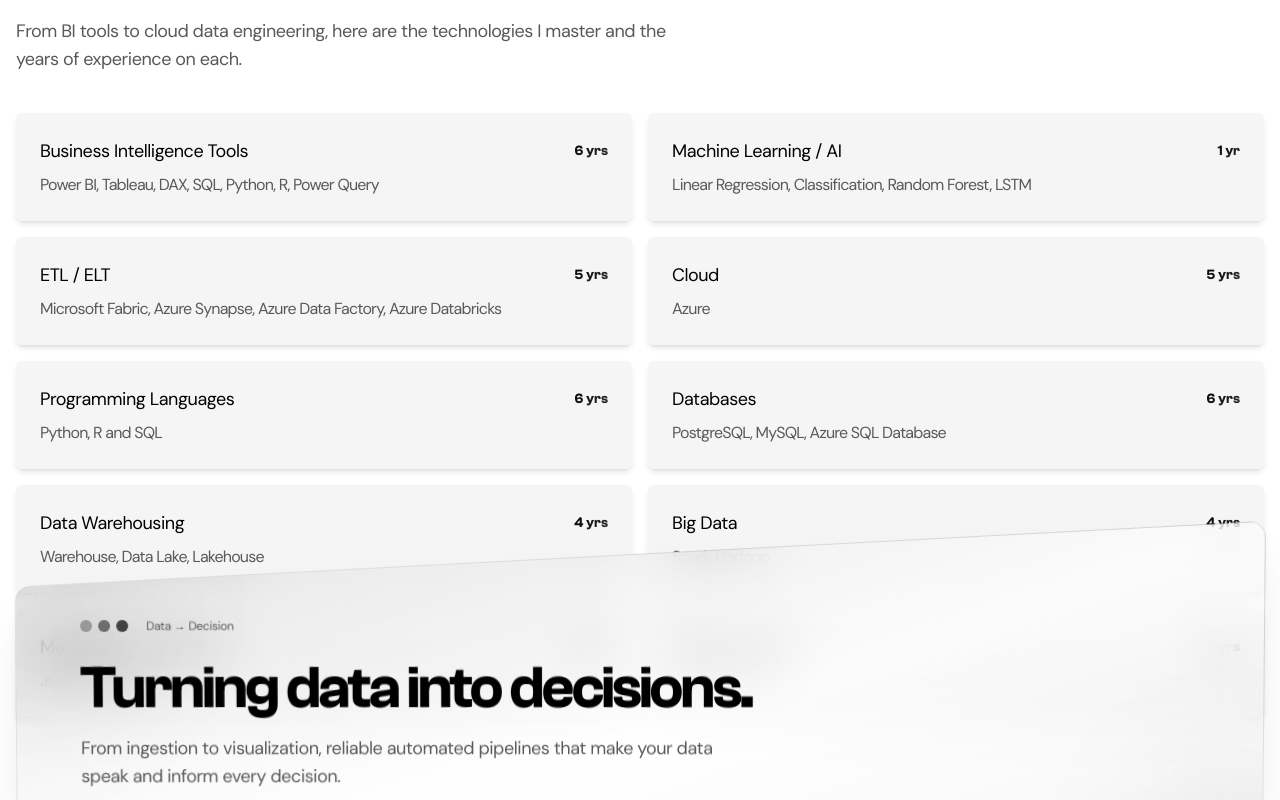
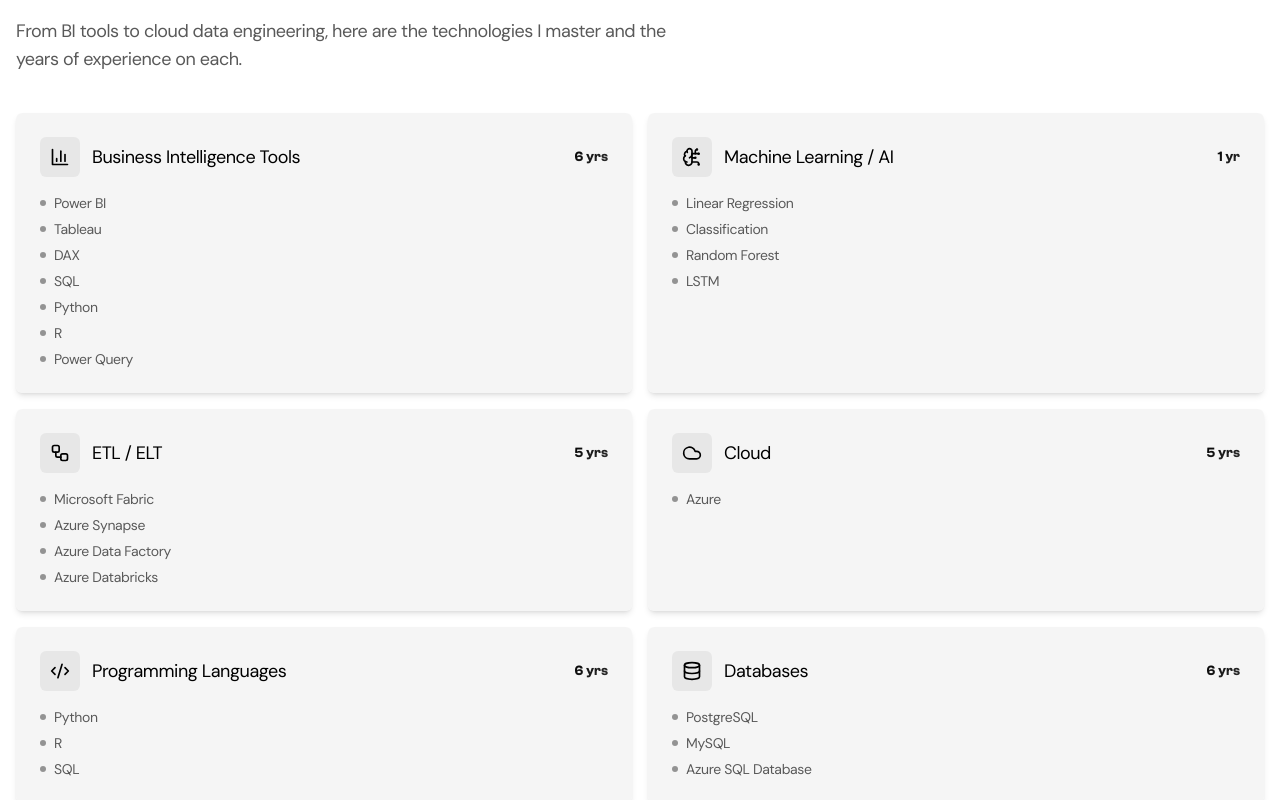
Before and after one commit to yohivana-KYIM/Carlos-Taponjou, a Next.js app: page / in a window 1280 px wide. Shown: the part 2080-2880 px from the top of the page. Built offline with nearby package versions, Linux system fonts and the light colour scheme.

Commit message:
first commit

```diff
--- a/src/pages/index.tsx
+++ b/src/pages/index.tsx
@@ -15,6 +15,11 @@
   FileText,
   Github,
   Linkedin,
+  Code2,
+  Warehouse,
+  Layers,
+  ClipboardList,
+  GitBranch,
 } from "lucide-react";
 import { TriangleDownIcon } from "@radix-ui/react-icons";
 import DataVisual from "@/components/DataVisual";
@@ -48,6 +53,20 @@
 
 // Icons paired by index with translations.domains.items
 const domainIcons = [Cloud, Database, BrainCircuit, BarChart3, Workflow];
+
+// Icons paired by index with translations.skills.items
+const skillIcons = [
+  BarChart3, // Business Intelligence
+  BrainCircuit, // Machine Learning / IA
+  Workflow, // ETL / ELT
+  Cloud, // Cloud
+  Code2, // Programming languages
+  Database, // Databases
+  Warehouse, // Data warehousing
+  Layers, // Big Data
+  ClipboardList, // Modeling & frameworks
+  GitBranch, // Version control
+];
 
 // Technologies paired by index with translations.experience.items
 const experienceTech = [
@@ -337,7 +356,10 @@
               variants={staggerFast}
               className="grid grid-cols-1 gap-4 md:grid-cols-2"
             >
-              {t.skills.items.map((skill) => (
+              {t.skills.items.map((skill, i) => {
+                const Icon = skillIcons[i] ?? BarChart3;
+                const tools = skill.items.split(/,\s*|\s+et\s+|\s+and\s+/);
+                return (
                   <motion.div
                     key={skill.category}
                     variants={fadeUp}
@@ -345,20 +367,34 @@
                     transition={{ type: "spring", stiffness: 300, damping: 22 }}
                     className="flex flex-col rounded-md bg-black/[0.04] p-6 shadow-md backdrop-blur hover:bg-black/[0.07]"
                   >
-                  <div className="flex items-center justify-between">
+                    <div className="flex items-center justify-between gap-3">
+                      <div className="flex items-center gap-3">
+                        <span className="flex h-10 w-10 shrink-0 items-center justify-center rounded-md bg-foreground/[0.06] text-foreground">
+                          <Icon className="h-5 w-5" />
+                        </span>
                         <span className="text-lg tracking-tight text-foreground">
                           {skill.category}
                         </span>
+                      </div>
                       <AnimatedCounter
                         value={skill.years}
-                      className="clash-grotesk text-gradient text-sm font-semibold"
+                        className="clash-grotesk text-gradient shrink-0 text-sm font-semibold"
                       />
                     </div>
-                  <span className="mt-2 tracking-tighter text-muted-foreground">
-                    {skill.items}
-                  </span>
+                    <ul className="mt-4 space-y-1.5">
+                      {tools.map((tool) => (
+                        <li
+                          key={tool}
+                          className="flex items-start gap-2 text-sm tracking-tight text-muted-foreground"
+                        >
+                          <span className="mt-[7px] h-1.5 w-1.5 shrink-0 rounded-full bg-foreground/40" />
+                          {tool}
+                        </li>
+                      ))}
+                    </ul>
                   </motion.div>
-              ))}
+                );
+              })}
             </motion.div>
           </motion.div>
         </section>
```
Also changed, not shown: 1 other file (tests, documents, lock files or other folders). Lines whose indentation alone changed are shown as unchanged.
